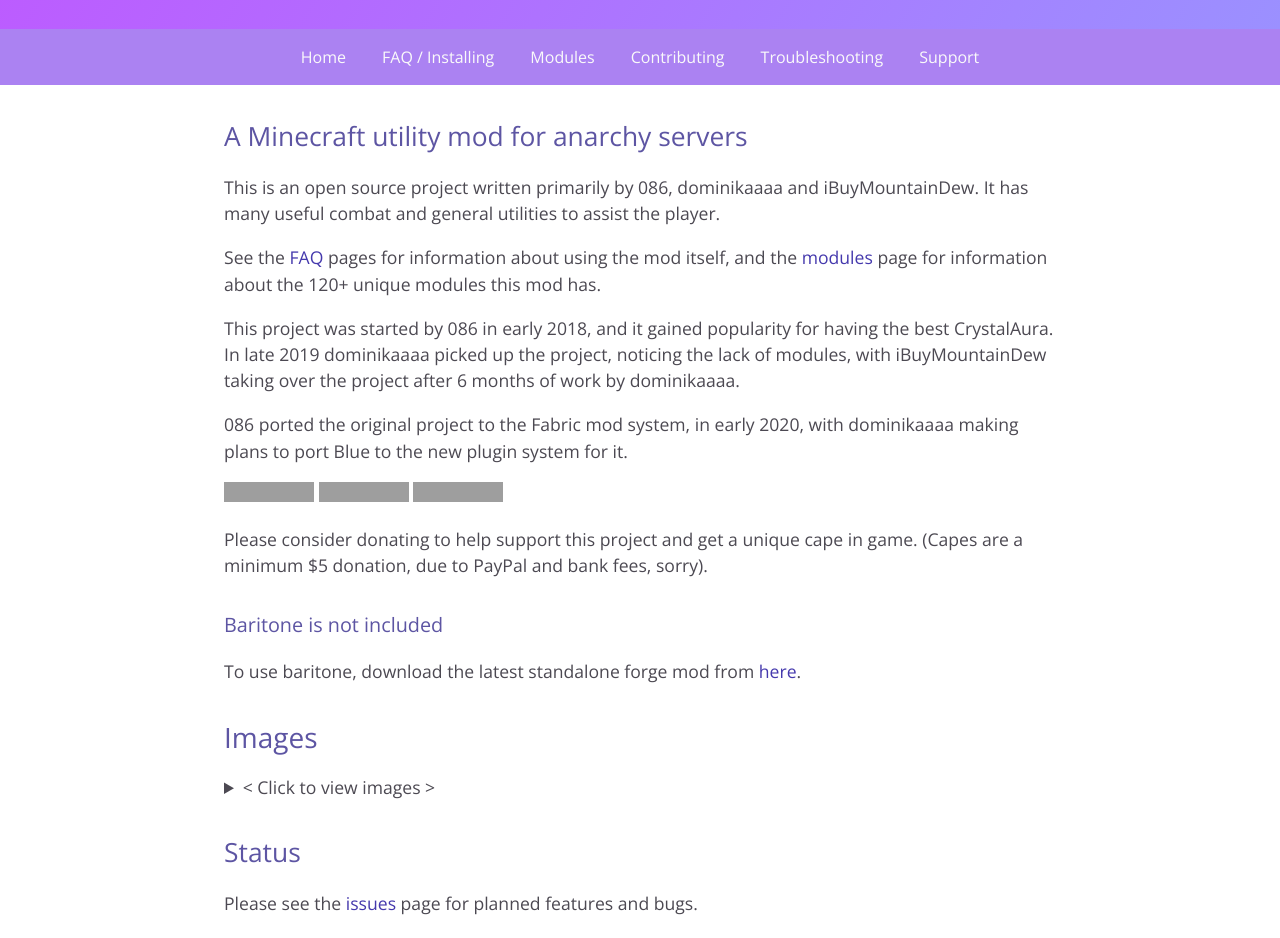
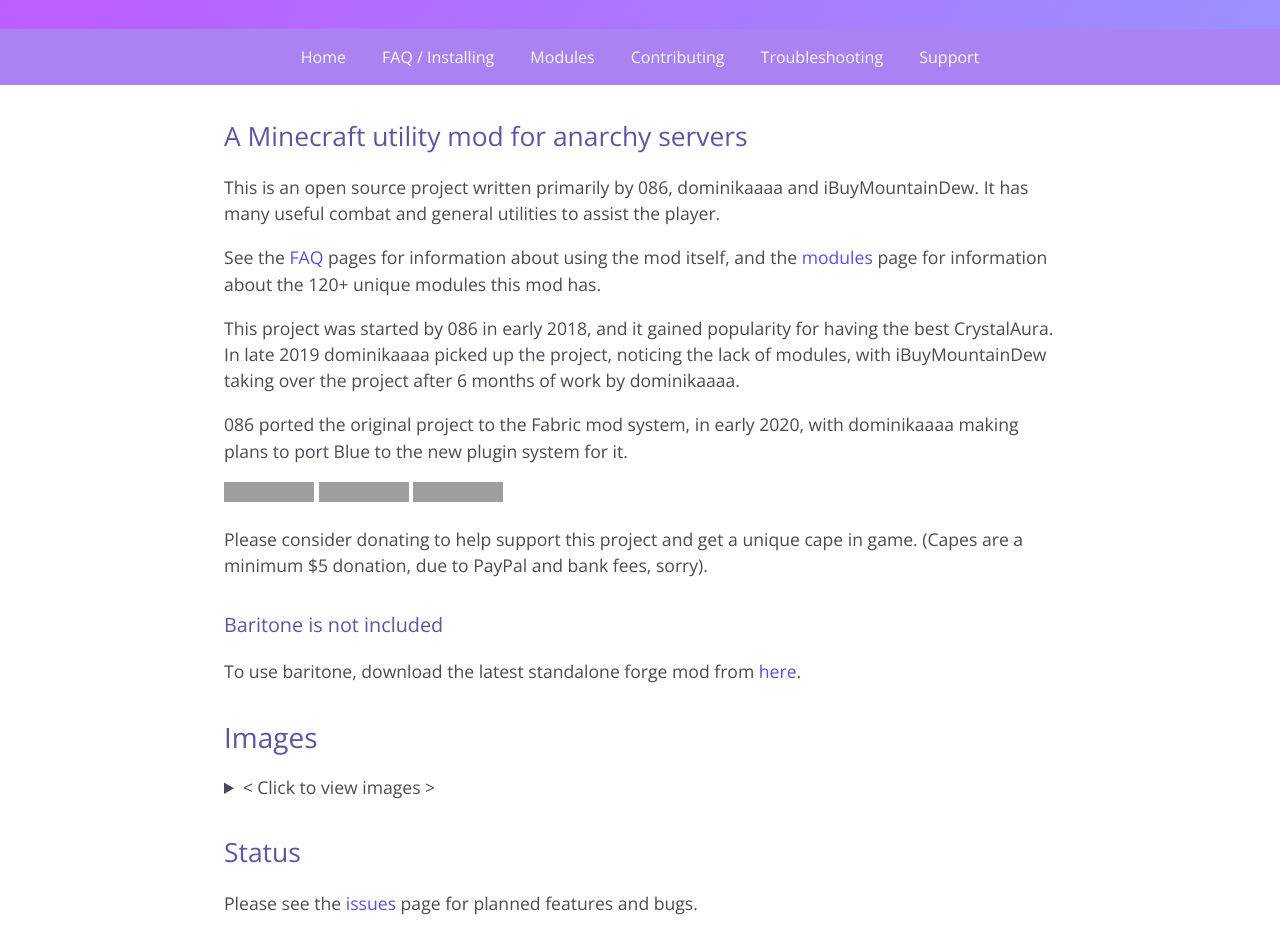
Before and after one commit to kami-blue/website, a Jekyll site: the page built from docs/index.md, in a window 1280 px wide. Shown: the part 354-1292 px from the top of the page. Built offline with Jekyll 4.4.1, drawn with Linux system fonts in a browser that asks for light colours; grey boxes are pictures that could not be loaded.

Commit message:
change link color again

```diff
--- a/docs/_sass/variables.scss
+++ b/docs/_sass/variables.scss
@@ -12,7 +12,7 @@ $header-bg-color-secondary: #c154ff !default;
 $section-headings-color: #5d55a3 !default;
 $body-text-color: #4c4952 !default;
 $darker-text-color: #514c59 !default;
-$body-link-color: #4539ad !default;
+$body-link-color: #5c4de8 !default;
 $blockquote-text-color: #8b8198 !default;
 $off-white: #fafafa !default;
 
```
